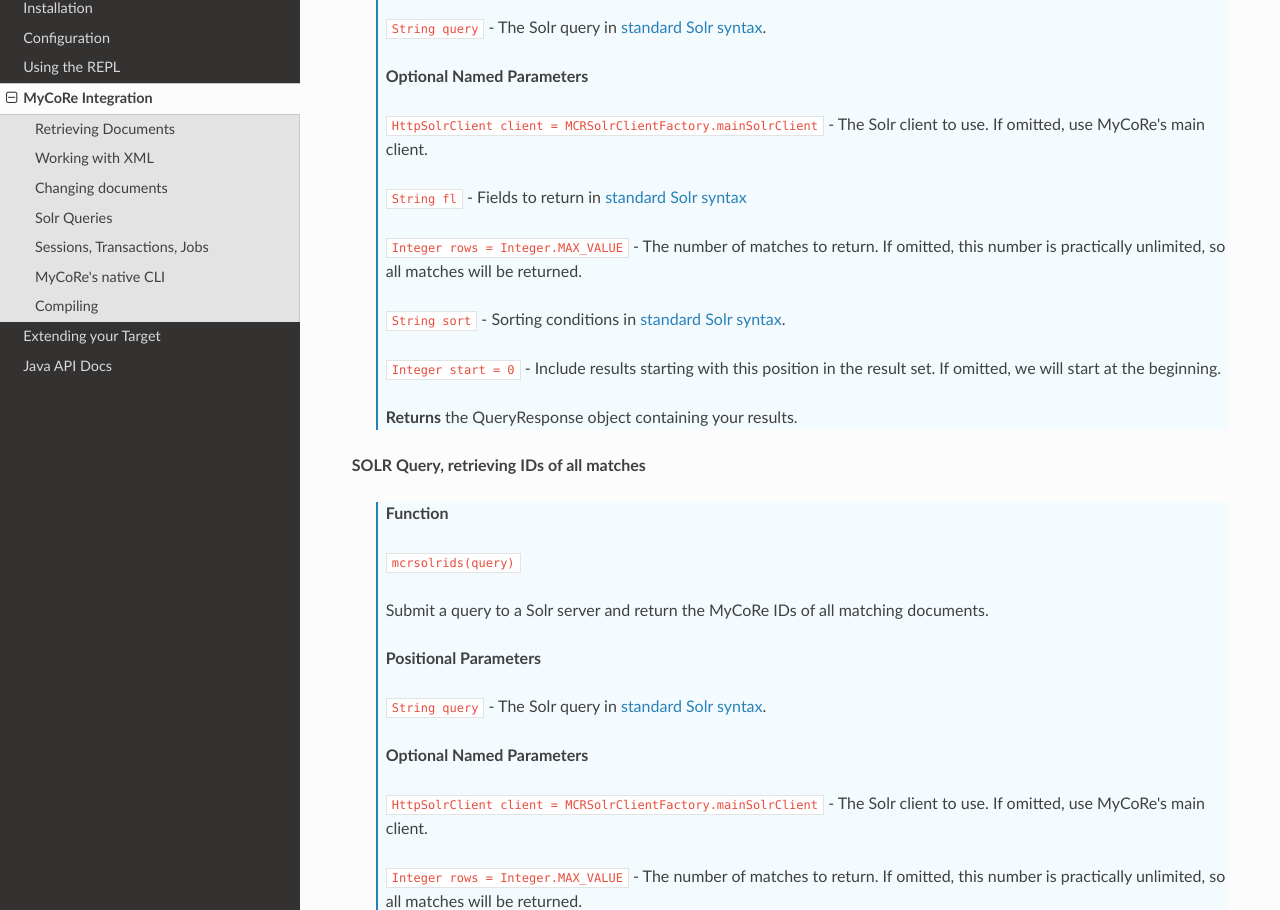
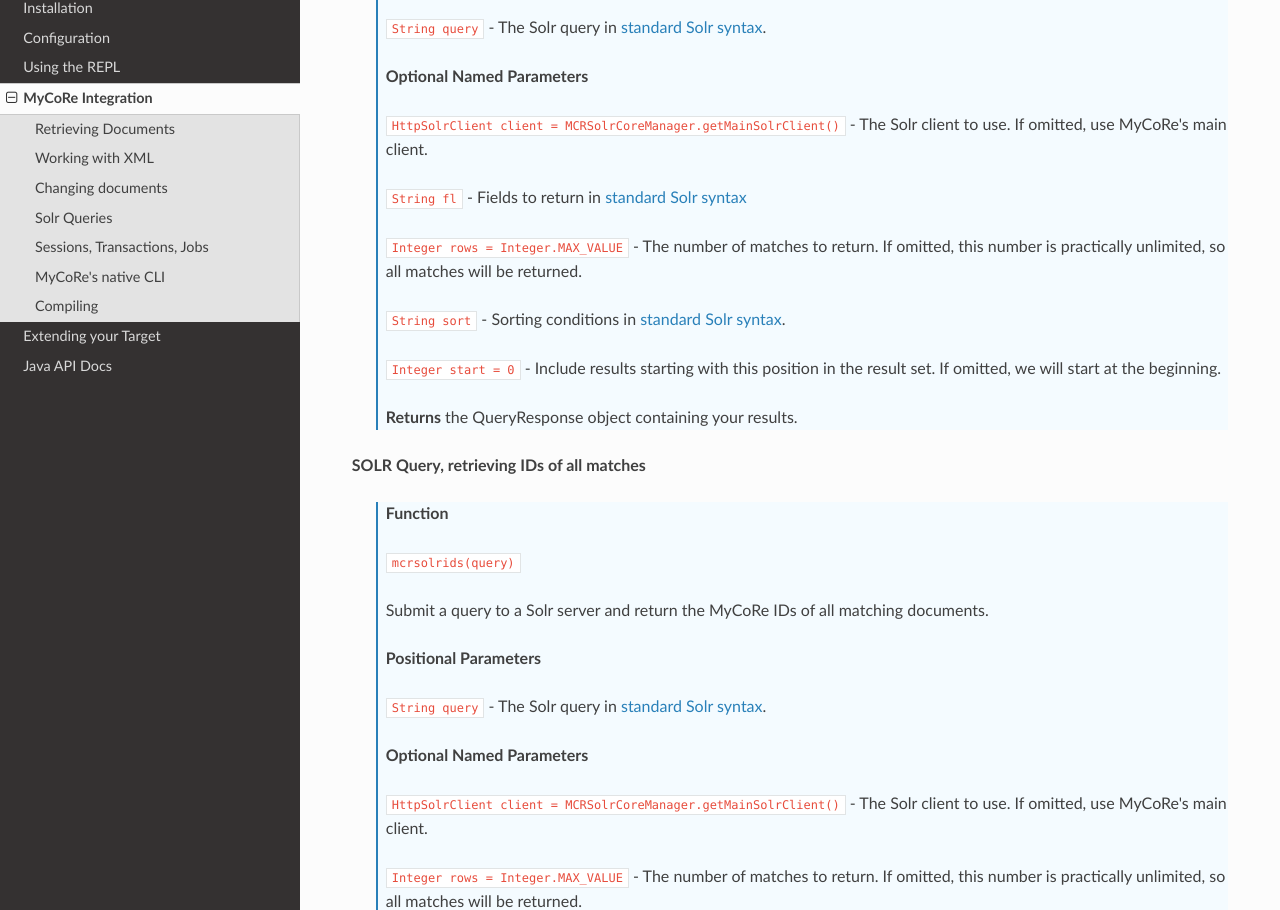
Before and after one commit to os-cau/cau-repl, an MkDocs documentation site: the page built from docs/mycore.md, in a window 1280 px wide and 1400 px high, scrolled down 13232 px. Shown: the part 141-1051 px from the top of the window. Built offline with MkDocs 1.6.1, drawn with Linux system fonts in a browser that asks for light colours; nearby versions of some CDN libraries; some of the changed text lies outside the part shown.

Commit message:
update mycore to 2025.06

```diff
--- a/docs/mycore.md
+++ b/docs/mycore.md
@@ -603,7 +603,7 @@ groovy:000> x["//servdate[@type='modifydate']/text()"]()
 >
 > **Optional Named Parameters**
 >
-> `HttpSolrClient client = MCRSolrClientFactory.mainSolrClient` - The Solr client to use. If omitted, use MyCoRe's main client.
+> `HttpSolrClient client = MCRSolrCoreManager.getMainSolrClient()` - The Solr client to use. If omitted, use MyCoRe's main client.
 >
 > `String fl` - Fields to return in [standard Solr syntax](https://solr.apache.org/guide/solr/latest/query-guide/common-query-parameters.html#fl-field-list-parameter)
 >
@@ -630,7 +630,7 @@ groovy:000> x["//servdate[@type='modifydate']/text()"]()
 >
 > **Optional Named Parameters**
 >
-> `HttpSolrClient client = MCRSolrClientFactory.mainSolrClient` - The Solr client to use. If omitted, use MyCoRe's main client.
+> `HttpSolrClient client = MCRSolrCoreManager.getMainSolrClient()` - The Solr client to use. If omitted, use MyCoRe's main client.
 >
 > `Integer rows = Integer.MAX_VALUE` - The number of matches to return. If omitted, this number is practically
 > unlimited, so all matches will be returned.
@@ -655,7 +655,7 @@ groovy:000> x["//servdate[@type='modifydate']/text()"]()
 >
 > **Optional Named Parameters**
 >
-> `HttpSolrClient client = MCRSolrClientFactory.mainSolrClient` - The Solr client to use. If omitted, use MyCoRe's main client.
+> `HttpSolrClient client = MCRSolrCoreManager.getMainSolrClient()` - The Solr client to use. If omitted, use MyCoRe's main client.
 >
 > `String fl` - Fields to return in [standard Solr syntax](https://solr.apache.org/guide/solr/latest/query-guide/common-query-parameters.html#fl-field-list-parameter)
 >
@@ -681,7 +681,7 @@ groovy:000> x["//servdate[@type='modifydate']/text()"]()
 >
 > `Integer chunksize = 1000` - Size of each chunk that will be transferred vom server to client.
 >
-> `HttpSolrClient client = MCRSolrClientFactory.mainSolrClient` - The Solr client to use. If omitted, use MyCoRe's main client.
+> `HttpSolrClient client = MCRSolrCoreManager.getMainSolrClient()` - The Solr client to use. If omitted, use MyCoRe's main client.
 >
 > `String fl` - Fields to return in [standard Solr syntax](https://solr.apache.org/guide/solr/latest/query-guide/common-query-parameters.html#fl-field-list-parameter)
 >
--- a/mkdocs.yml
+++ b/mkdocs.yml
@@ -2,7 +2,7 @@ site_name: cau-repl
 # TODO site_url: ''
 repo_url: 'https://github.com/os-cau/cau-repl'
 site_description: 'Documentation for the cau-repl software'
-copyright: Copyright &copy; 2023, 2024 Ove Sörensen. This documentation is licensed under the CC0 1.0 license.
+copyright: Copyright &copy; 2023, 2024, 2026 Ove Sörensen. This documentation is licensed under the CC0 1.0 license.
 nav:
   - About: index.md
   - Installation: installation.md
--- a/pom.xml
+++ b/pom.xml
@@ -5,14 +5,14 @@
   <parent>
     <groupId>org.mycore.mir</groupId>
     <artifactId>mir-parent</artifactId>
-    <version>2022.06.2</version>
+    <version>2025.06.1</version>
   </parent>
 
   <groupId>de.uni-kiel.rz.fdr.repl</groupId>
   <name>CAU REPL Module</name>
   <artifactId>cau-repl</artifactId>
   <!-- remember to also adjust java class REPL::VERSION, as well as copyright years in mkdocs.yml -->
-  <version>0.1.0-SNAPSHOT</version>
+  <version>0.1.1-SNAPSHOT</version>
   <packaging>jar</packaging>
   <url>https://github.com/os-cau/cau-repl</url>
   <organization>
@@ -70,7 +70,7 @@
     <maven.compiler.release>17</maven.compiler.release>
     <project.build.sourceEncoding>UTF-8</project.build.sourceEncoding>
     <versions.groovy>4.0.22</versions.groovy>
-    <versions.mycore>2022.06.2</versions.mycore> <!-- remember to adjust the version in the <version> and <parent> elements above accordingly by hand -->
+    <versions.mycore>2025.06.1</versions.mycore> <!-- remember to adjust the version in the <version> and <parent> elements above accordingly by hand -->
     <conditional.jar.exclude>de/uni_kiel/rz/fdr/repl/mycore/</conditional.jar.exclude>
     <conditional.resources.exclude>**/*-mycore-*</conditional.resources.exclude>
     <conditional.jarclassifier>fatjar-mit</conditional.jarclassifier>
```
Also changed, not shown: README.md (+2 -2 lines), docs/index.md (+2 -2 lines), LICENSE.txt, 3 other files.
